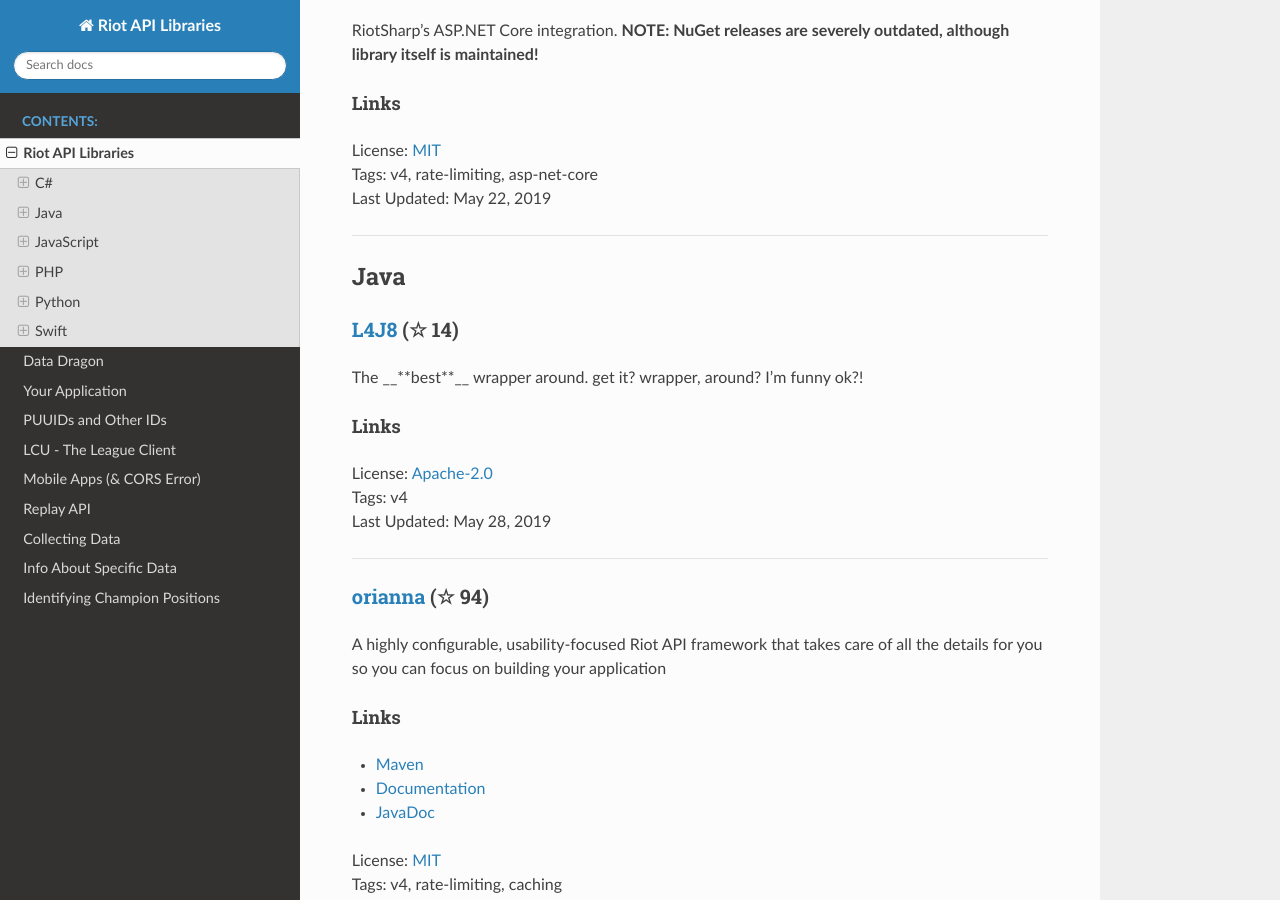
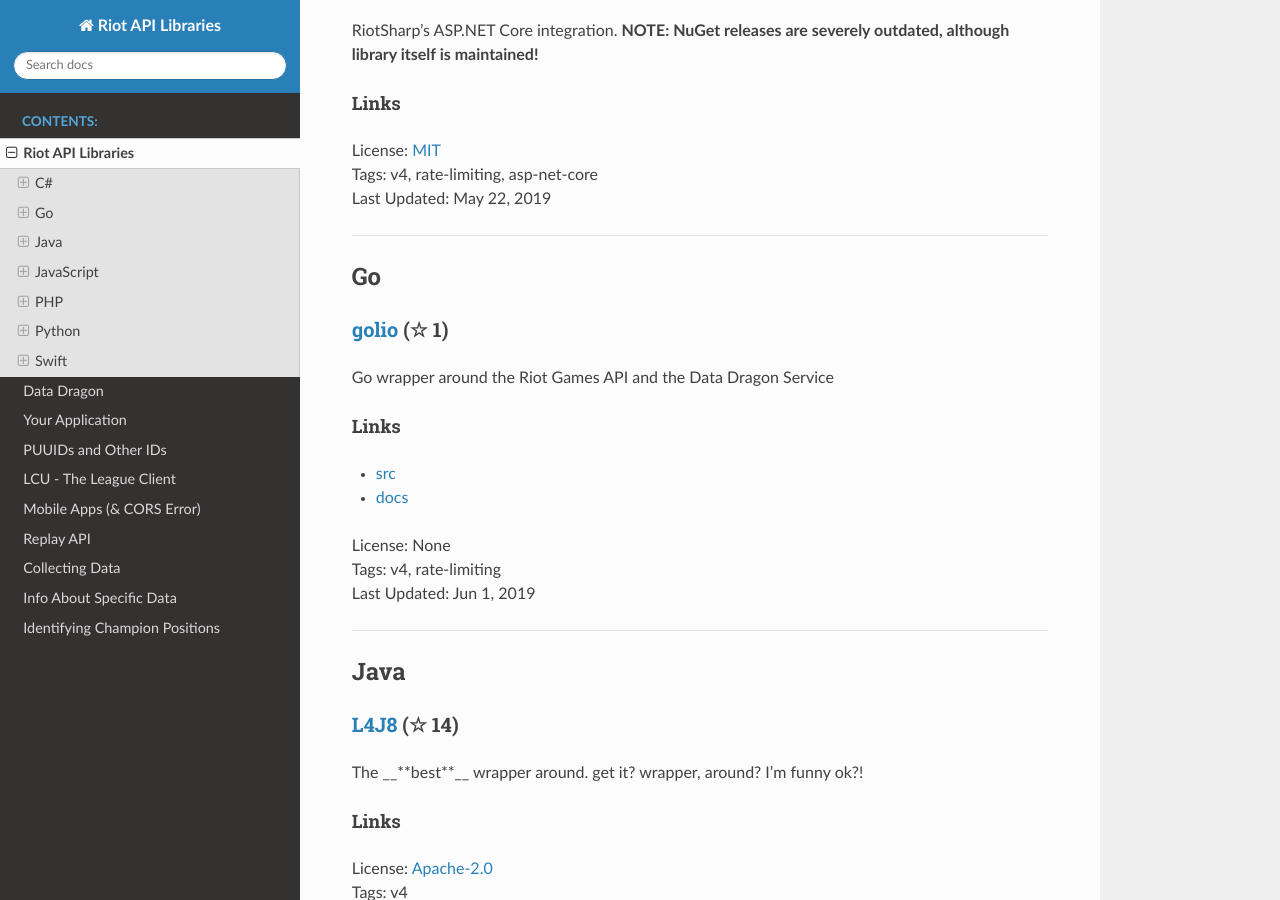
Before and after one commit to WxWatch/riot-api-libraries, a Sphinx documentation site: the page built from docs/libraries.rst, in a window 1280 px wide and 900 px high, scrolled down 562 px. Built offline with Sphinx 7.4.7 and the Read the Docs theme 2.0.0, drawn with Linux system fonts in a browser that asks for light colours; pages that are not in the unit, such as notebooks, are missing from menus.

Commit message:
Travis update: Jun 2019 (Build 331)
[skip ci]

```diff
--- a/docs/libraries.rst
+++ b/docs/libraries.rst
@@ -30,6 +30,25 @@
 | License: `MIT <http://choosealicense.com/licenses/mit>`_
 | Tags: v4, rate-limiting, asp-net-core
 | Last Updated: May 22, 2019
+
+-----------------
+
+Go
+------------------------------------------
+
+`golio <https://github.com/KnutZuidema/golio>`_ (☆ 1)
+~~~~~~~~~~~~~~~~~~~~~~~~~~~~~~~~~~~~~~~~~~~~~~~~~~~~~~~~~~~~~~~~~~~~~~~~~~~~~~~~~~~~~~~~~~~~~~~~~~~~
+
+Go wrapper around the Riot Games API and the Data Dragon Service
+
+Links
+::::::::::::::::
+
+- `src <https://github.com/KnutZuidema/golio>`_
+- `docs <https://godoc.org/github.com/KnutZuidema/golio>`_
+| License: None
+| Tags: v4, rate-limiting
+| Last Updated: Jun 1, 2019
 
 -----------------
 
```
